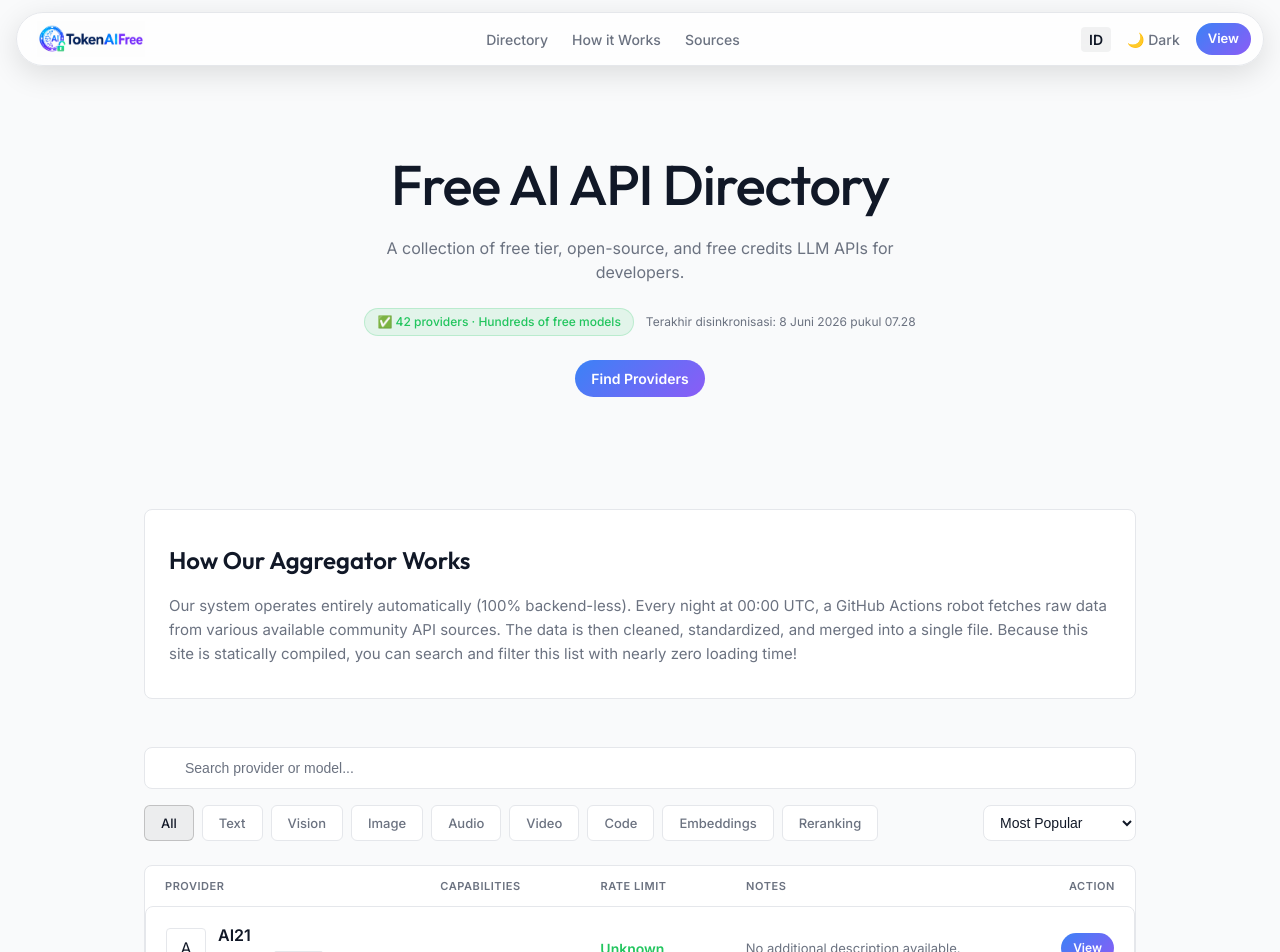
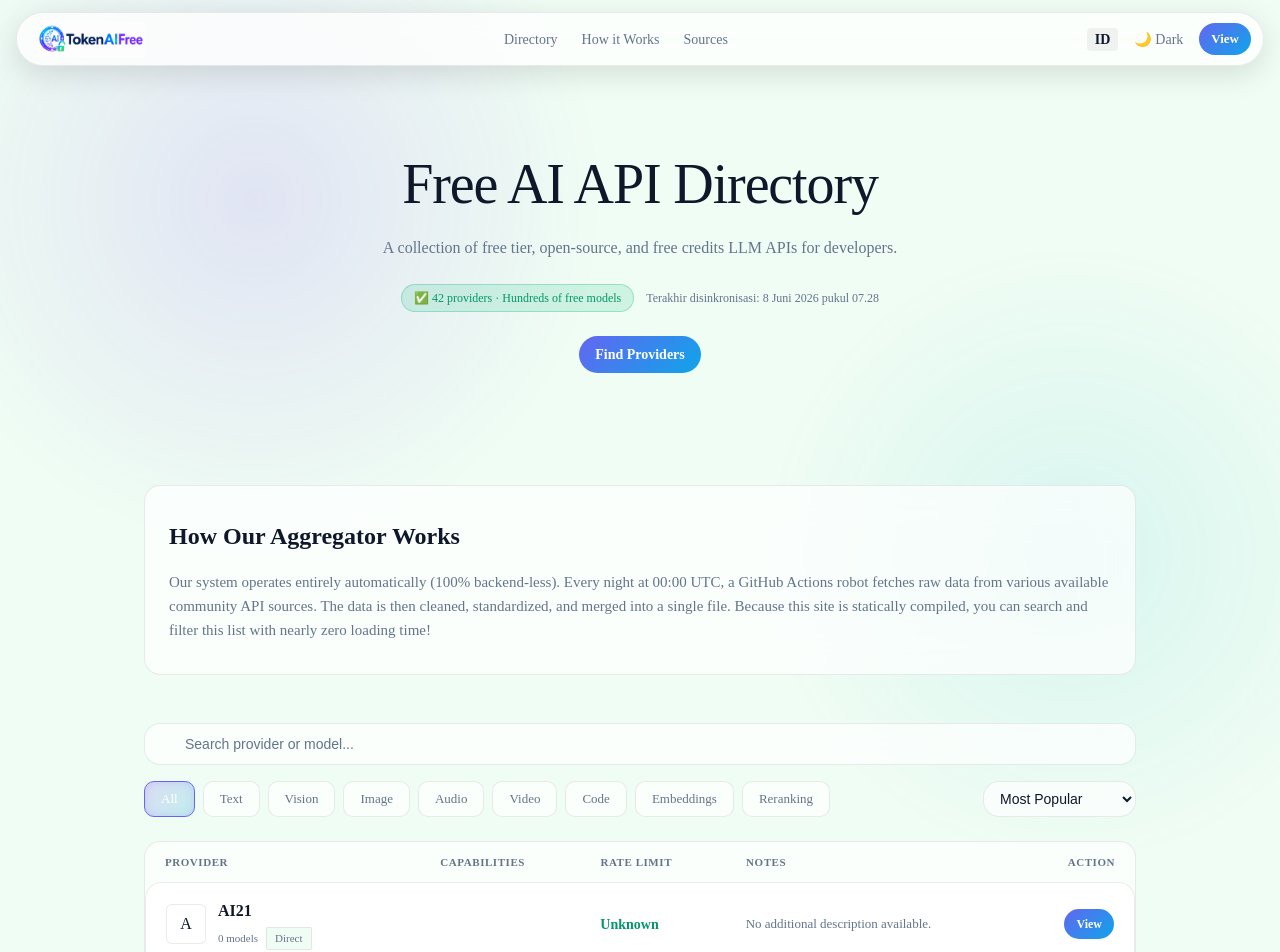
Before and after one commit to kmauau5/tokengratis, a Next.js app: page /en in a window 1280 px wide. Shown: the top 952 px of the page. Built offline with nearby package versions, Linux system fonts and the light colour scheme.

Commit message:
feat: initialize project layout with global styles and directory component styling

```diff
--- a/src/app/[lang]/layout.tsx
+++ b/src/app/[lang]/layout.tsx
@@ -1,6 +1,11 @@
 import type { Metadata } from "next";
 import { ThemeProvider } from "@/components/ThemeProvider";
 import "@/app/globals.css";
+
+import { Inter, Outfit } from "next/font/google";
+
+const inter = Inter({ subsets: ["latin"], variable: "--font-inter" });
+const outfit = Outfit({ subsets: ["latin"], variable: "--font-outfit" });
 
 export const metadata: Metadata = {
   title: "TokenAIFree — Direktori API AI Gratis",
@@ -20,7 +25,7 @@ export default async function RootLayout({
   const resolvedParams = await params;
   return (
     <html lang={resolvedParams.lang} suppressHydrationWarning>
-      <body>
+      <body className={`${inter.variable} ${outfit.variable} antialiased`}>
         <ThemeProvider attribute="data-theme" defaultTheme="system" enableSystem>
           {children}
         </ThemeProvider>
--- a/src/app/globals.css
+++ b/src/app/globals.css
@@ -1,46 +1,59 @@
 @import url('https://fonts.googleapis.com/css2?family=Inter:wght@400;500;600;700&family=Outfit:wght@400;500;600;700&display=swap');
 
 :root {
-  --color-ink: #0a0a0a;
-  --color-ink-soft: #141414;
-  --color-ink-line: #262626;
-  --color-fog: #f5f5f5;
-  --color-mute: #a3a3a3;
-  --color-primary: #3b82f6;
-  --color-primary-soft: #8b5cf6;
-  --color-grass: #22c55e;
-  --color-grass-bg: rgba(34, 197, 94, 0.1);
-  --color-grass-line: rgba(34, 197, 94, 0.2);
-  --color-glass: rgba(20, 20, 20, 0.8);
-  --color-glass-active: rgba(255, 255, 255, 0.05);
+  --color-ink: #050510;
+  --color-ink-soft: rgba(15, 15, 30, 0.6);
+  --color-ink-line: rgba(255, 255, 255, 0.1);
+  --color-fog: #f8fafc;
+  --color-mute: #94a3b8;
+  --color-primary: #8b5cf6;
+  --color-primary-soft: #06b6d4;
+  --color-grass: #10b981;
+  --color-grass-bg: rgba(16, 185, 129, 0.15);
+  --color-grass-line: rgba(16, 185, 129, 0.3);
+  --color-glass: rgba(10, 10, 20, 0.65);
+  --color-glass-active: rgba(255, 255, 255, 0.08);
 
-  --font-sans: 'Inter', sans-serif;
-  --font-serif: 'Outfit', sans-serif; /* Using Outfit for a modern "serif" alternative */
+  --font-sans: var(--font-inter), sans-serif;
+  --font-serif: var(--font-outfit), sans-serif;
 
-  --radius-sm: 4px;
-  --radius-md: 6px;
-  --radius-lg: 8px;
+  --radius-sm: 6px;
+  --radius-md: 10px;
+  --radius-lg: 16px;
   --radius-full: 9999px;
 
-  --shadow-glow: 0 0 20px rgba(59, 130, 246, 0.2);
+  --shadow-glow: 0 0 30px rgba(139, 92, 246, 0.3);
 }
 
 [data-theme='light'] {
-  --color-ink: #f9fafb;
-  --color-ink-soft: #ffffff;
-  --color-ink-line: #e5e7eb;
-  --color-fog: #111827;
-  --color-mute: #6b7280;
-  --color-primary: #3b82f6;
-  --color-primary-soft: #8b5cf6;
-  --color-grass: #22c55e;
-  --color-grass-bg: rgba(34, 197, 94, 0.1);
-  --color-grass-line: rgba(34, 197, 94, 0.2);
-  --color-glass: rgba(255, 255, 255, 0.8);
+  --color-ink: #f0fdf4;
+  --color-ink-soft: rgba(255, 255, 255, 0.7);
+  --color-ink-line: rgba(0, 0, 0, 0.08);
+  --color-fog: #0f172a;
+  --color-mute: #64748b;
+  --color-primary: #6366f1;
+  --color-primary-soft: #0ea5e9;
+  --color-grass: #059669;
+  --color-grass-bg: rgba(16, 185, 129, 0.15);
+  --color-grass-line: rgba(16, 185, 129, 0.3);
+  --color-glass: rgba(255, 255, 255, 0.75);
   --color-glass-active: rgba(0, 0, 0, 0.05);
-  --shadow-glow: 0 0 20px rgba(59, 130, 246, 0.1);
+  --shadow-glow: 0 10px 40px rgba(99, 102, 241, 0.2);
 }
 
+@keyframes orb-float-1 {
+  0% { transform: translate(0, 0) scale(1); }
+  33% { transform: translate(5vw, -5vh) scale(1.1); }
+  66% { transform: translate(-2vw, 4vh) scale(0.9); }
+  100% { transform: translate(0, 0) scale(1); }
+}
+
+@keyframes orb-float-2 {
+  0% { transform: translate(0, 0) scale(1); }
+  33% { transform: translate(-5vw, 6vh) scale(1.2); }
+  66% { transform: translate(4vw, -3vh) scale(0.8); }
+  100% { transform: translate(0, 0) scale(1); }
+}
 
 * {
   box-sizing: border-box;
@@ -55,6 +68,37 @@ body {
   -webkit-font-smoothing: antialiased;
   -moz-osx-font-smoothing: grayscale;
   line-height: 1.5;
+  min-height: 100vh;
+  position: relative;
+  overflow-x: hidden;
+}
+
+body::before {
+  content: "";
+  position: fixed;
+  top: -10%;
+  left: -10%;
+  width: 50vw;
+  height: 50vw;
+  background: radial-gradient(circle, rgba(139,92,246,0.15) 0%, rgba(139,92,246,0) 70%);
+  border-radius: 50%;
+  z-index: -1;
+  pointer-events: none;
+  animation: orb-float-1 20s infinite ease-in-out;
+}
+
+body::after {
+  content: "";
+  position: fixed;
+  bottom: -20%;
+  right: -10%;
+  width: 60vw;
+  height: 60vw;
+  background: radial-gradient(circle, rgba(6,182,212,0.1) 0%, rgba(6,182,212,0) 70%);
+  border-radius: 50%;
+  z-index: -1;
+  pointer-events: none;
+  animation: orb-float-2 25s infinite ease-in-out reverse;
 }
 
 a {
@@ -89,6 +133,8 @@ button {
 
 .card {
   background-color: var(--color-ink-soft);
+  backdrop-filter: blur(24px);
+  -webkit-backdrop-filter: blur(24px);
   border: 1px solid var(--color-ink-line);
   border-radius: var(--radius-lg);
   overflow: hidden;
@@ -132,6 +178,8 @@ button {
 .input-search {
   width: 100%;
   background-color: var(--color-ink-soft);
+  backdrop-filter: blur(24px);
+  -webkit-backdrop-filter: blur(24px);
   border: 1px solid var(--color-ink-line);
   color: var(--color-fog);
   padding: 12px 16px 12px 40px;
--- a/src/components/DirectoryClient.module.css
+++ b/src/components/DirectoryClient.module.css
@@ -109,9 +109,10 @@
 }
 
 .filterBtnActive {
-  background-color: var(--color-glass-active);
-  border-color: rgba(163, 163, 163, 0.6);
-  color: var(--color-fog);
+  background: linear-gradient(135deg, rgba(139, 92, 246, 0.2), rgba(6, 182, 212, 0.2));
+  border-color: var(--color-primary);
+  color: #fff;
+  box-shadow: inset 0 0 10px rgba(139, 92, 246, 0.2);
 }
 
 .grid {
@@ -125,12 +126,20 @@
     border: 1px solid var(--color-ink-line);
     border-radius: var(--radius-lg);
     background-color: var(--color-ink-soft);
+    backdrop-filter: blur(24px);
+    -webkit-backdrop-filter: blur(24px);
     overflow: hidden;
   }
 }
 
 .providerRow {
   padding: 16px;
+  transition: all 0.3s cubic-bezier(0.4, 0, 0.2, 1);
+}
+
+.providerRow:hover {
+  transform: translateY(-4px);
+  background-color: rgba(255, 255, 255, 0.02);
 }
 
 @media (min-width: 768px) {
@@ -290,6 +299,8 @@
   padding: 32px 24px;
   border-radius: var(--radius-lg);
   background-color: var(--color-ink-soft);
+  backdrop-filter: blur(24px);
+  -webkit-backdrop-filter: blur(24px);
   border: 1px solid var(--color-ink-line);
 }
 
--- a/src/components/ProviderDetail.module.css
+++ b/src/components/ProviderDetail.module.css
@@ -86,11 +86,12 @@
 }
 
 .badgeOutline {
-  border: 1px solid var(--color-ink-line);
-  color: var(--color-mute);
+  border: 1px solid var(--color-primary-soft);
+  color: var(--color-primary-soft);
   font-size: 12px;
   padding: 4px 8px;
   border-radius: var(--radius-sm);
+  background: rgba(6, 182, 212, 0.1);
 }
 
 .modalityIcons {
@@ -135,10 +136,18 @@
 }
 
 .card {
-  background: var(--color-ink-soft);
+  background: var(--color-glass);
+  backdrop-filter: blur(12px);
   border: 1px solid var(--color-ink-line);
   border-radius: var(--radius-lg);
   padding: 24px;
+  box-shadow: 0 4px 20px rgba(0, 0, 0, 0.2);
+  transition: all 0.3s ease;
+}
+
+.card:hover {
+  border-color: rgba(255, 255, 255, 0.2);
+  box-shadow: var(--shadow-glow);
 }
 
 .cardTitle {
@@ -292,14 +301,22 @@
 .primaryBtn {
   display: block;
   width: 100%;
-  background: var(--color-fog);
-  color: var(--color-ink-soft);
+  background: linear-gradient(135deg, var(--color-primary), var(--color-primary-soft));
+  color: #fff;
   text-align: center;
   padding: 12px;
   border-radius: var(--radius-md);
   text-decoration: none;
   font-weight: 600;
   margin-bottom: 24px;
+  border: none;
+  transition: opacity 0.2s, box-shadow 0.2s, transform 0.2s;
+}
+
+.primaryBtn:hover {
+  opacity: 0.9;
+  box-shadow: var(--shadow-glow);
+  transform: translateY(-2px);
 }
 
 .sidebarSection {
```
